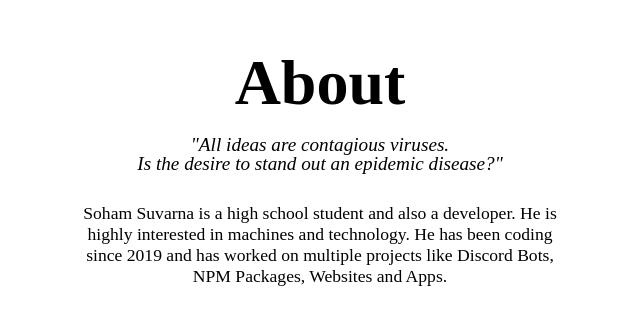
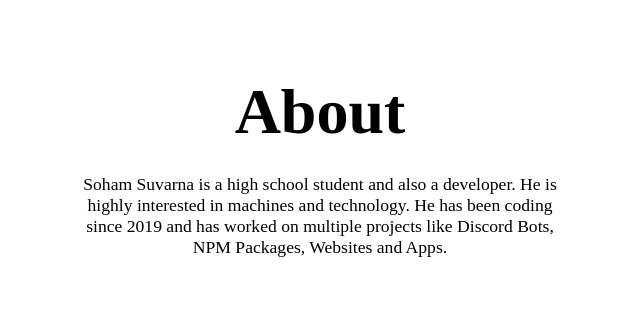
Before and after one commit to sohamksuvarna/sohamksuvarna.github.io, a plain HTML site: page about.html in a window 1280 px wide. Shown: the part 229-554 px from the top of the page, without its empty margins (328-968 px from the left). Drawn offline with Linux system fonts and the light colour scheme.

Commit message:
Update about.html

```diff
--- a/about.html
+++ b/about.html
@@ -12,9 +12,6 @@
 <body>
   <div class="auto">
     <h1 class="name">About</h1>
-    <i class="line">"All ideas are contagious viruses.<br></br>
-      Is the desire to stand out an epidemic disease?"</i>
-
     <p class="about">Soham Suvarna is a high school student and also a developer. He is highly interested in machines and technology. He has been coding since 2019 and has worked on multiple projects like Discord Bots, NPM Packages, Websites and Apps.</p>
   </div>
 </body>
```
